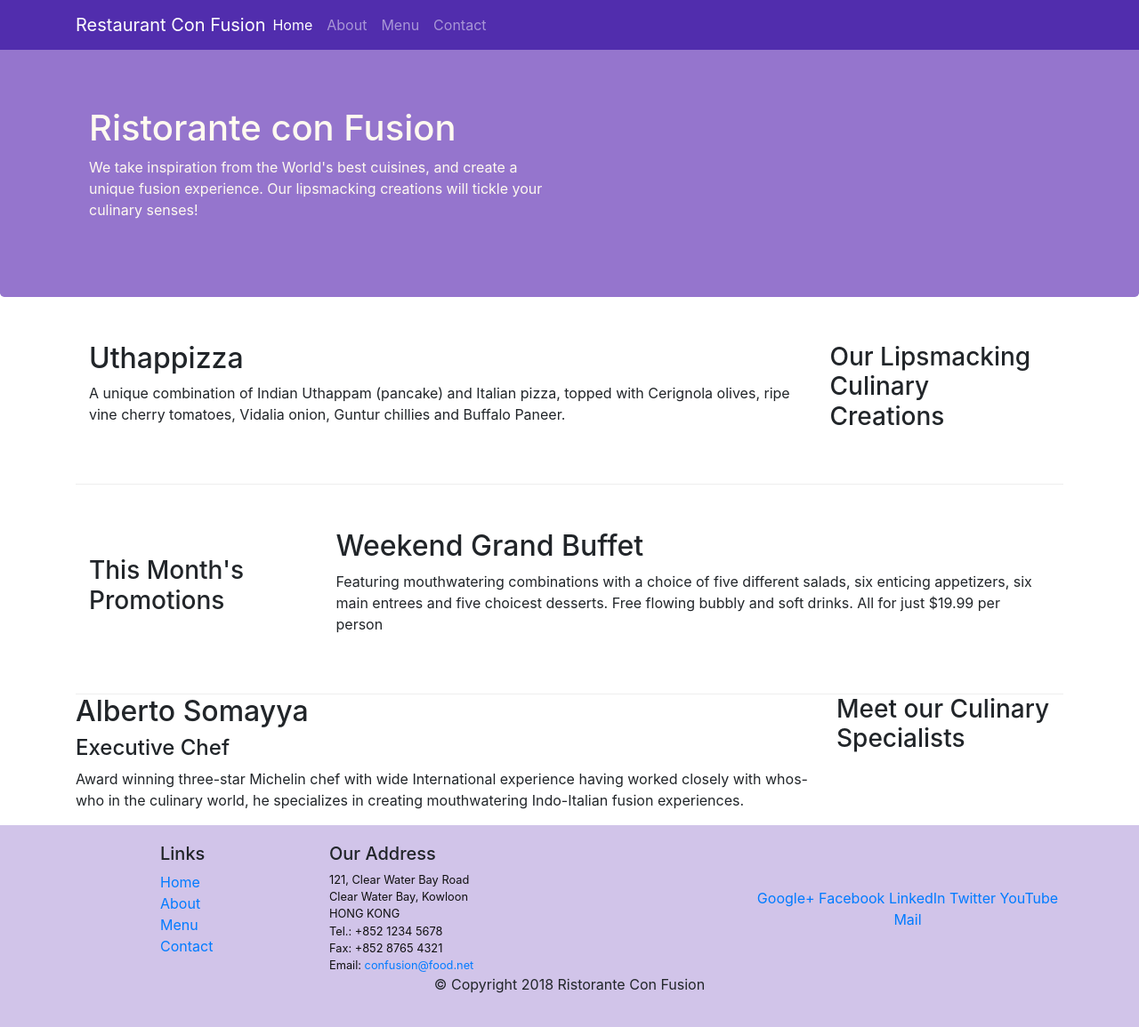
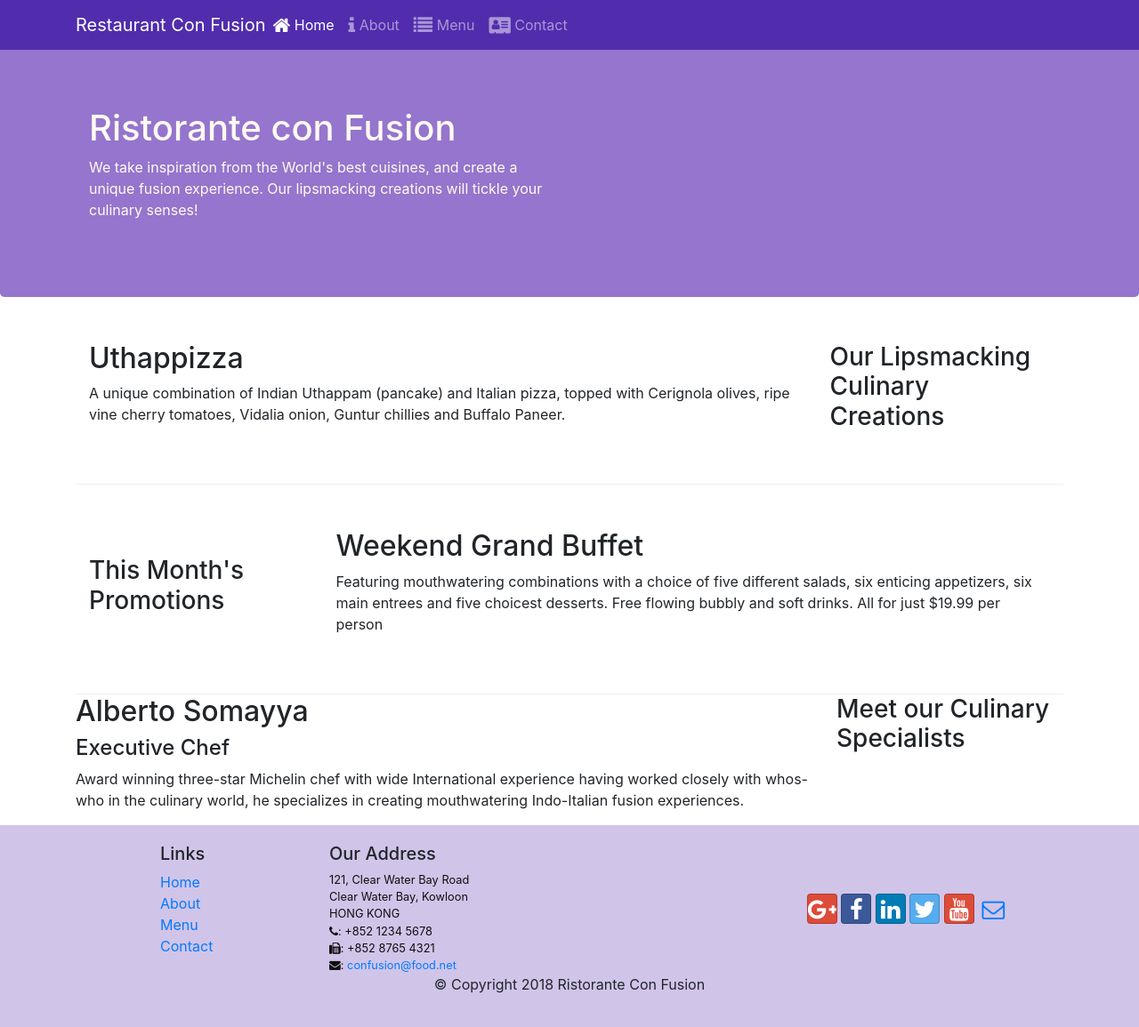
Before and after one commit to pgyschuk/confusion, a website: page index.html in a window 1280 px wide. Shown: the whole page at 89% size. Drawn offline with nearby package versions, Linux system fonts and the light colour scheme.

Commit message:
Bootstrap Icon Fonts

```diff
--- a/index.html
+++ b/index.html
@@ -9,6 +9,8 @@
 
     <!-- Bootstrap CSS -->
     <link rel="stylesheet" href="node_modules/bootstrap/dist/css/bootstrap.min.css">
+    <link rel="stylesheet" href="node_modules/font-awesome/css/font-awesome.min.css">
+    <link rel="stylesheet" href="node_modules/bootstrap-social/bootstrap-social.css">
     <link rel="stylesheet" href="css/styles.css">
     <title>Ristorante Con Fusion</title>
 </head>
@@ -22,10 +24,10 @@
             <a class="navbar-brand mr-auto" href="#">Restaurant Con Fusion</a>
             <div class="collapse navbar-collapse" id="Navbar">
                 <ul class="navbar-nav mr-auto">
-                    <li class="nav-item active"><a class="nav-link" href="#">Home</a></li>
-                    <li class="nav-item"><a class="nav-link" href="./aboutus.html">About</a></li>
-                    <li class="nav-item"><a class="nav-link" href="#">Menu</a></li>
-                    <li class="nav-item"><a class="nav-link" href="#">Contact</a></li>
+                    <li class="nav-item active"><a class="nav-link" href="#"><span class="fa fa-home fa-lg"></span> Home</a></li>
+                    <li class="nav-item"><a class="nav-link" href="./aboutus.html"><span class="fa fa-info fa-lg"></span> About</a></li>
+                    <li class="nav-item"><a class="nav-link" href="#"><span class="fa fa-list fa-lg"></span> Menu</a></li>
+                    <li class="nav-item"><a class="nav-link" href="#"><span class="fa fa-address-card fa-lg"></span> Contact</a></li>
                 </ul>
             </div>
         </div>
@@ -95,19 +97,19 @@
 		              121, Clear Water Bay Road<br>
 		              Clear Water Bay, Kowloon<br>
 		              HONG KONG<br>
-		              Tel.: +852 1234 5678<br>
-		              Fax: +852 8765 4321<br>
-		              Email: <a href="mailto:confusion@food.net">confusion@food.net</a>
+                        <i class="fa fa-phone"></i>: +852 1234 5678<br>
+                        <i class="fa fa-fax"></i>: +852 8765 4321<br>
+                        <i class="fa fa-envelope"></i>: <a href="mailto:confusion@food.net">confusion@food.net</a>
 		           </address>
                 </div>
                 <div class="col-12 col-sm-4 align-self-center">
                     <div class="text-center">
-                        <a href="http://google.com/+">Google+</a>
-                        <a href="http://www.facebook.com/profile.php?id=">Facebook</a>
-                        <a href="http://www.linkedin.com/in/">LinkedIn</a>
-                        <a href="http://twitter.com/">Twitter</a>
-                        <a href="http://youtube.com/">YouTube</a>
-                        <a href="mailto:">Mail</a>
+                        <a class="btn btn-social-icon btn-google" href="http://google.com/+"><i class="fa fa-google-plus fa-lg"></i></a>
+                        <a class="btn btn-social-icon btn-facebook" href="http://www.facebook.com/profile.php?id="><i class="fa fa-facebook fa-lg"></i></a>
+                        <a class="btn btn-social-icon btn-linkedin" href="http://www.linkedin.com/in/"><i class="fa fa-linkedin fa-lg"></i></a>
+                        <a class="btn btn-social-icon btn-twitter" href="http://twitter.com/"><i class="fa fa-twitter fa-lg"></i></a>
+                        <a class="btn btn-social-icon btn-google" href="http://youtube.com/"><i class="fa fa-youtube fa-lg"></i></a>
+                        <a class="btn btn-social-icon" href="mailto:"><i class="fa fa-envelope-o fa-lg"></i></a>
                     </div>
                 </div>
            </div>
--- a/package.json
+++ b/package.json
@@ -15,6 +15,8 @@
   },
   "dependencies": {
     "bootstrap": "^4.0.0",
+    "bootstrap-social": "^5.1.1",
+    "font-awesome": "^4.7.0",
     "jquery": "^3.3.1",
     "popper.js": "^1.12.9"
   }
```
Also changed, not shown: aboutus.html (+19 -17 lines), 1 other file.
